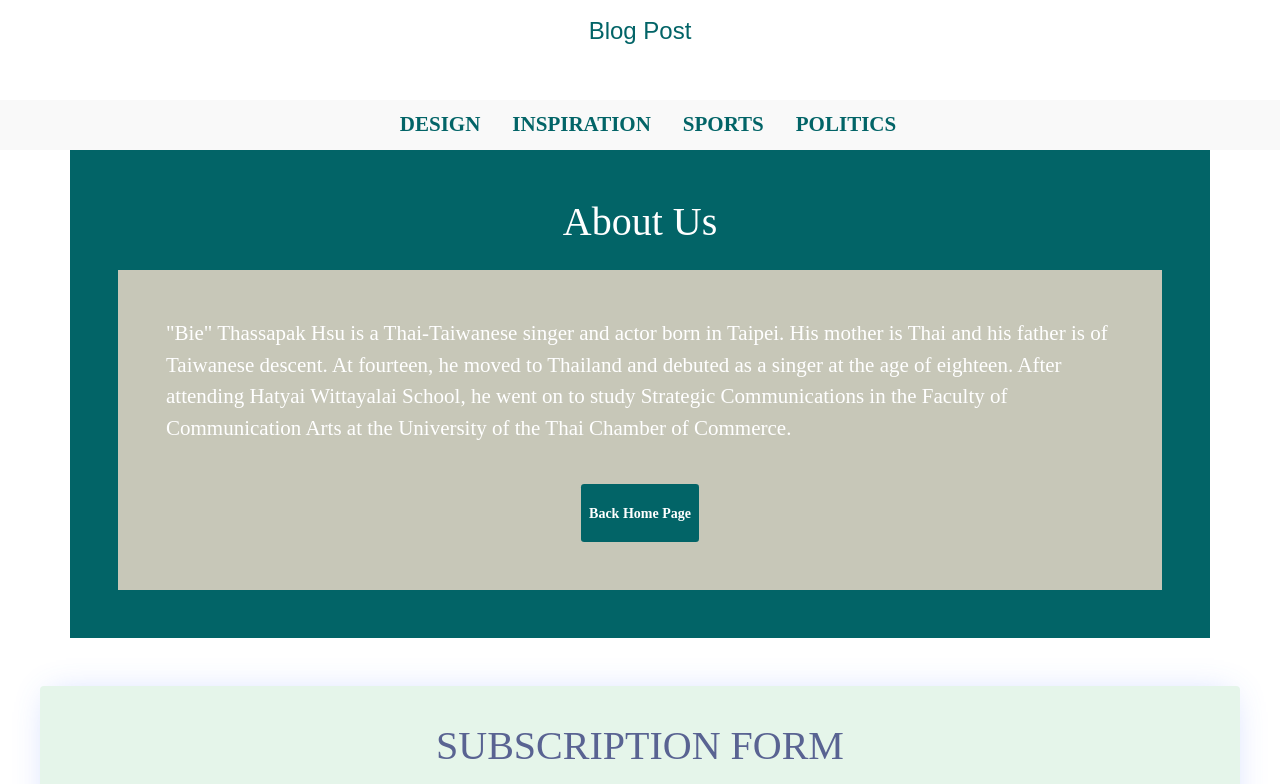
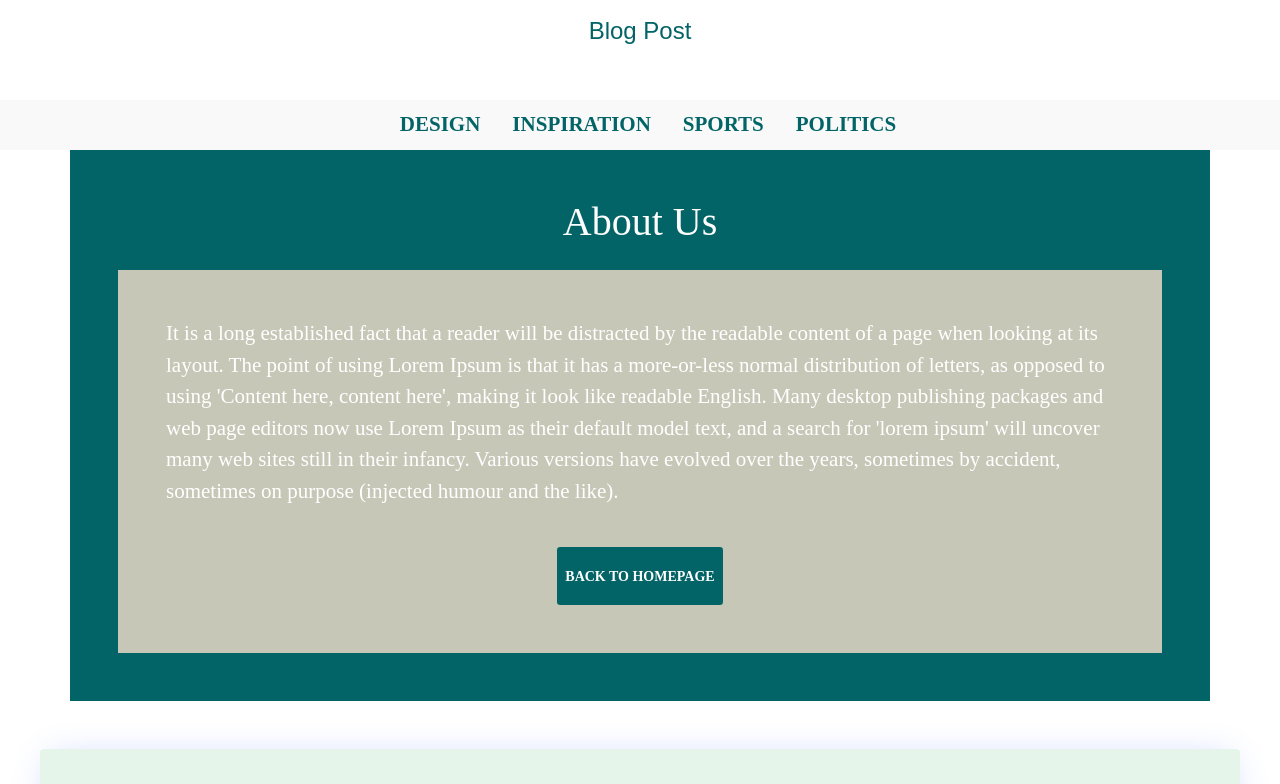
Before and after one commit to HimashaNethmini/Angular_BlogPost_App, an Angular app: page /about in a window 1280 px wide. Shown: the top 784 px of the page. Built offline with nearby package versions, Linux system fonts and the light colour scheme; a web font is replaced by a local one.

Commit message:
updaed abouts us page

```diff
--- a/src/app/pages/about/about.component.html
+++ b/src/app/pages/about/about.component.html
@@ -2,10 +2,14 @@
     <div class="container mt-5 mb-5 p-5 bg-theme">
         <h1 class="text-white text-center">About Us</h1>
         <div class="sub p-5 mt-4 text-white">
-            <p>"Bie" Thassapak Hsu is a Thai-Taiwanese singer and actor born in Taipei. His mother is Thai and his father is of Taiwanese descent. At fourteen, he moved to Thailand and debuted as a singer at the age of eighteen. After attending Hatyai Wittayalai School, he went on to study Strategic Communications in the Faculty of Communication Arts at the University of the Thai Chamber of Commerce.</p>
+            <p>It is a long established fact that a reader will be distracted by the readable content of a page when looking at its layout.
+                The point of using Lorem Ipsum is that it has a more-or-less normal distribution of letters, as opposed to using 'Content here,
+                content here', making it look like readable English. Many desktop publishing packages and web page editors now use Lorem Ipsum as their
+                default model text, and a search for 'lorem ipsum' will uncover many web sites still in their infancy.
+                Various versions have evolved over the years, sometimes by accident, sometimes on purpose (injected humour and the like).</p>
 
             <div class="text-center">
-                <button class="btn btn-info btn-sm mt-4 btn-sub">Back Home Page</button>
+                <button class="btn btn-info btn-sm mt-4 btn-sub">BACK TO HOMEPAGE</button>
             </div>
 
         </div>
```
